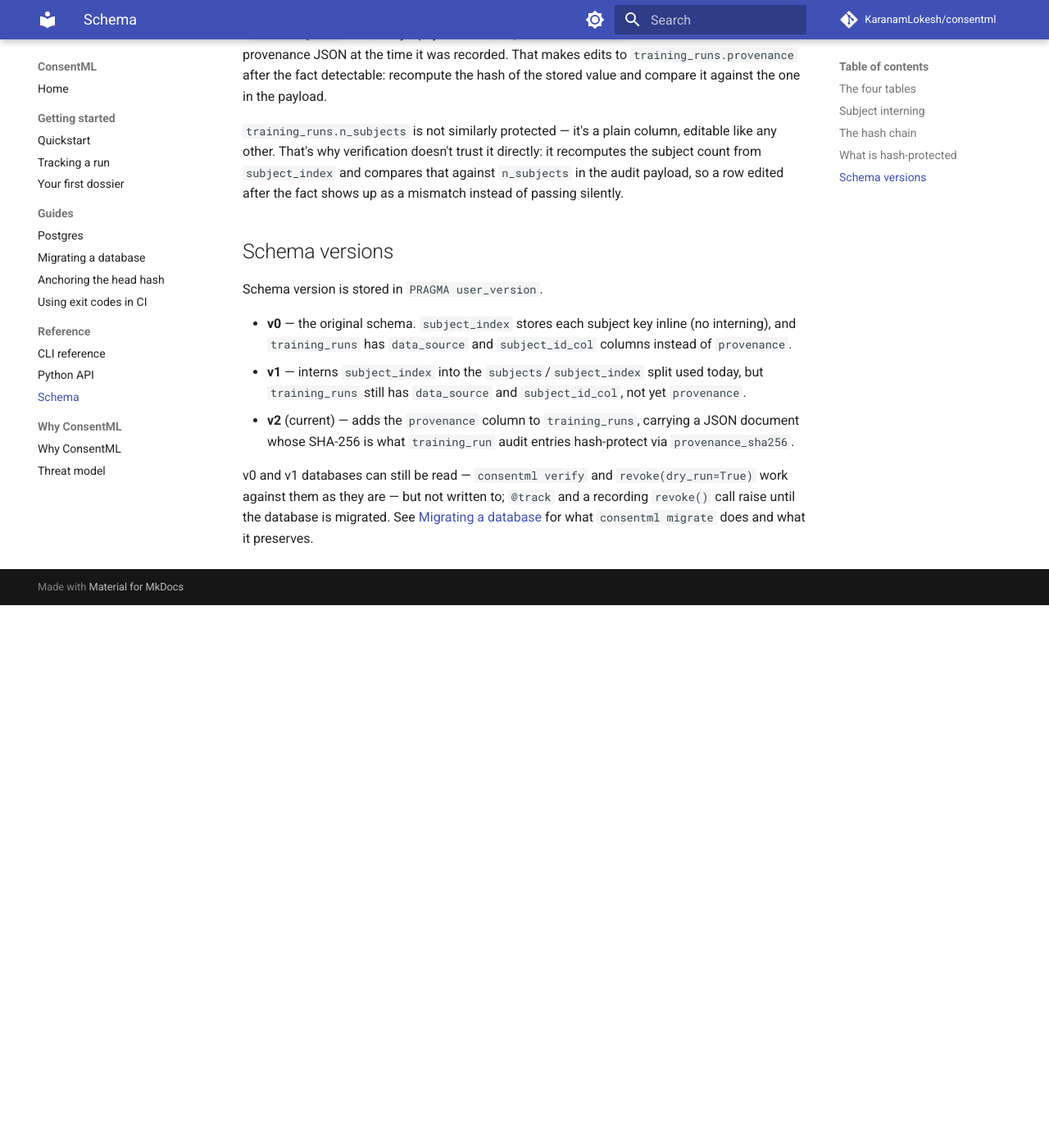
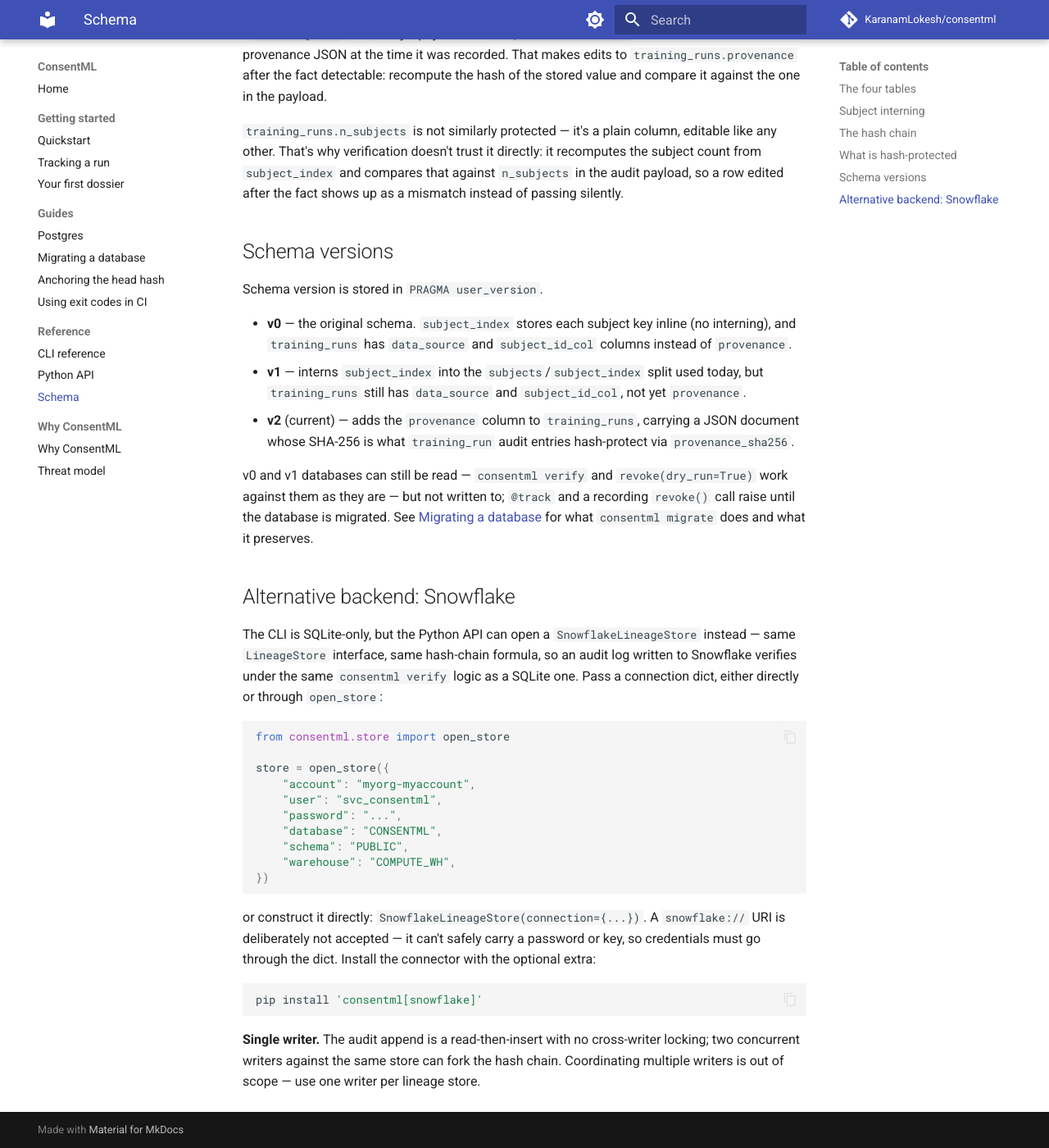
Before and after one commit to KaranamLokesh/consentml, an MkDocs documentation site: the page built from docs-site/reference/schema.md, in a window 1280 px wide and 1400 px high, scrolled down 1160 px. Shown: the whole window at 82% size. Built offline with MkDocs 1.6.1 and Material for MkDocs 9.7.7, drawn with Linux system fonts in a browser that asks for light colours; comment, search, counter and statistics services are not loaded; before the commit the page ends 1898 px from its top, so only the background shows below that.

Commit message:
test+docs: gated live Snowflake store test and usage docs
Co-Authored-By: Claude Opus 4.8 <noreply@anthropic.com>

````diff
--- a/docs-site/reference/schema.md
+++ b/docs-site/reference/schema.md
@@ -72,3 +72,38 @@ v0 and v1 databases can still be read — `consentml verify` and
 `@track` and a recording `revoke()` call raise until the database is
 migrated. See [Migrating a database](../guides/migrating.md) for what
 `consentml migrate` does and what it preserves.
+
+## Alternative backend: Snowflake
+
+The CLI is SQLite-only, but the Python API can open a `SnowflakeLineageStore`
+instead — same `LineageStore` interface, same hash-chain formula, so an audit
+log written to Snowflake verifies under the same `consentml verify` logic as
+a SQLite one. Pass a connection dict, either directly or through
+`open_store`:
+
+```python
+from consentml.store import open_store
+
+store = open_store({
+    "account": "myorg-myaccount",
+    "user": "svc_consentml",
+    "password": "...",
+    "database": "CONSENTML",
+    "schema": "PUBLIC",
+    "warehouse": "COMPUTE_WH",
+})
+```
+
+or construct it directly: `SnowflakeLineageStore(connection={...})`. A
+`snowflake://` URI is deliberately not accepted — it can't safely carry a
+password or key, so credentials must go through the dict. Install the
+connector with the optional extra:
+
+```bash
+pip install 'consentml[snowflake]'
+```
+
+**Single writer.** The audit append is a read-then-insert with no
+cross-writer locking; two concurrent writers against the same store can fork
+the hash chain. Coordinating multiple writers is out of scope — use one
+writer per lineage store.
````
Also changed, not shown: 2 other files.
